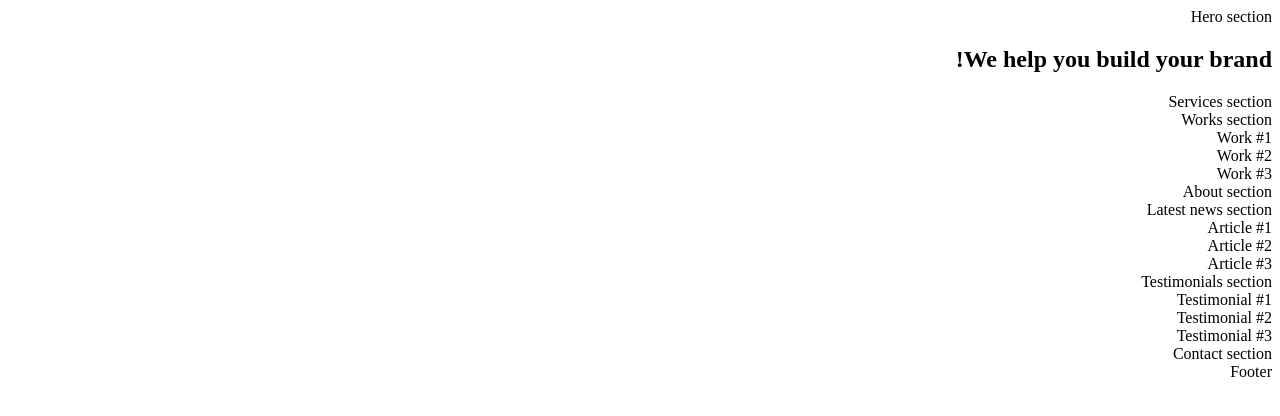
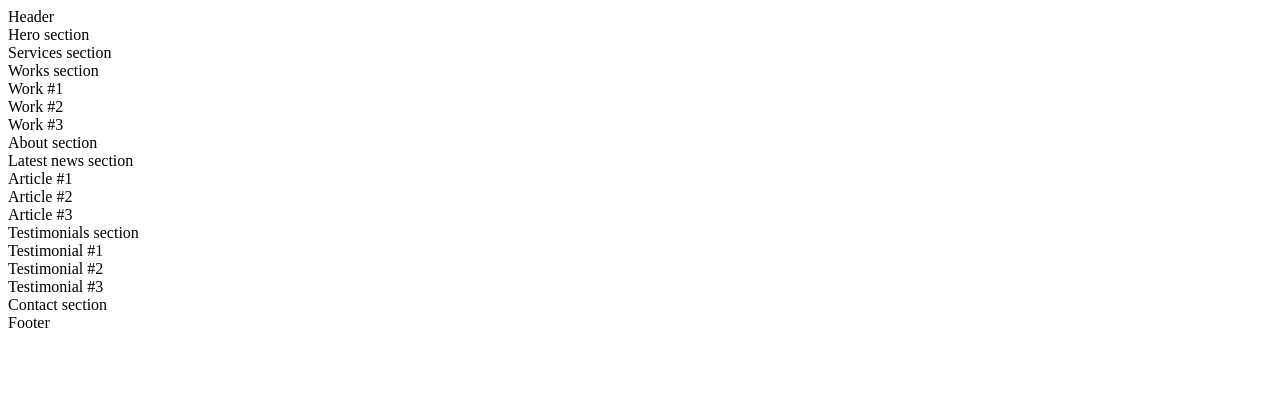
Before and after one commit to Scandere78/holbertonschool-web_front_end, a plain HTML site: page html_advanced/6-index.html in a window 1280 px wide. Drawn offline with Linux system fonts and the light colour scheme.

Commit message:
add the task

```diff
--- a/html_advanced/6-index.html
+++ b/html_advanced/6-index.html
@@ -1,5 +1,5 @@
 <!DOCTYPE html>
-<html lang="en" dir="rtl">
+<html lang="en"dir="ltr" >
     <head>
         <meta charset="UTF-8">
         <meta name="viewport" content="width=device-width, initial-scale=1.0, viewport-fit=cover">
@@ -9,11 +9,9 @@
     </head>
 
     <body>
-   <header></header>
+        <header>Header</header>
         <main>
-    <section>Hero section
-        <h2>We help you build your brand!</h2>
-    </section>
+            <section>Hero section</section>
             <section>Services section</section>
             <section>Works section
                 <article>Work #1</article>
@@ -32,7 +30,7 @@
                 <article>Testimonial #3</article>
             </section>
             <section>Contact section</section>
+        <footer>Footer</footer>
         </main>
-   <footer>Footer</footer>
     </body>
 </html>
```
Lines whose indentation alone changed are shown as unchanged.
